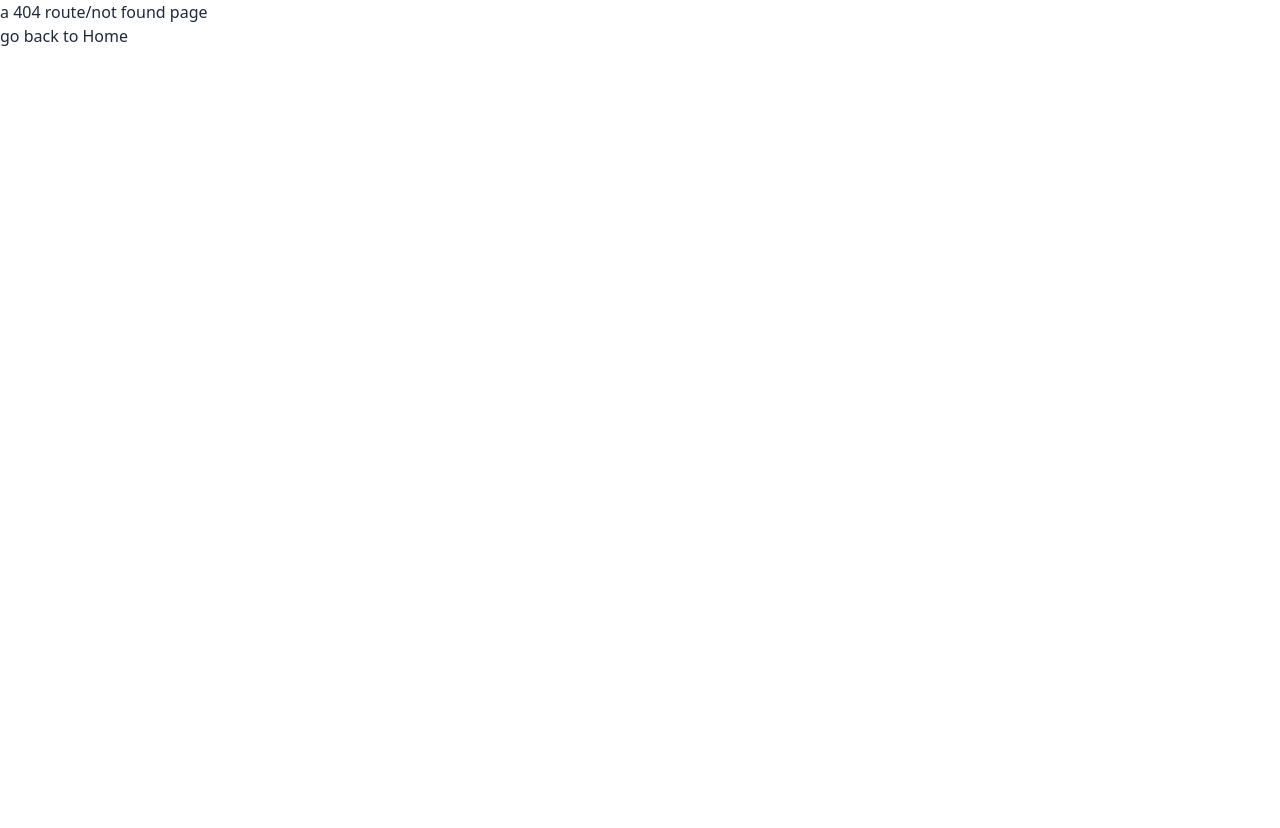
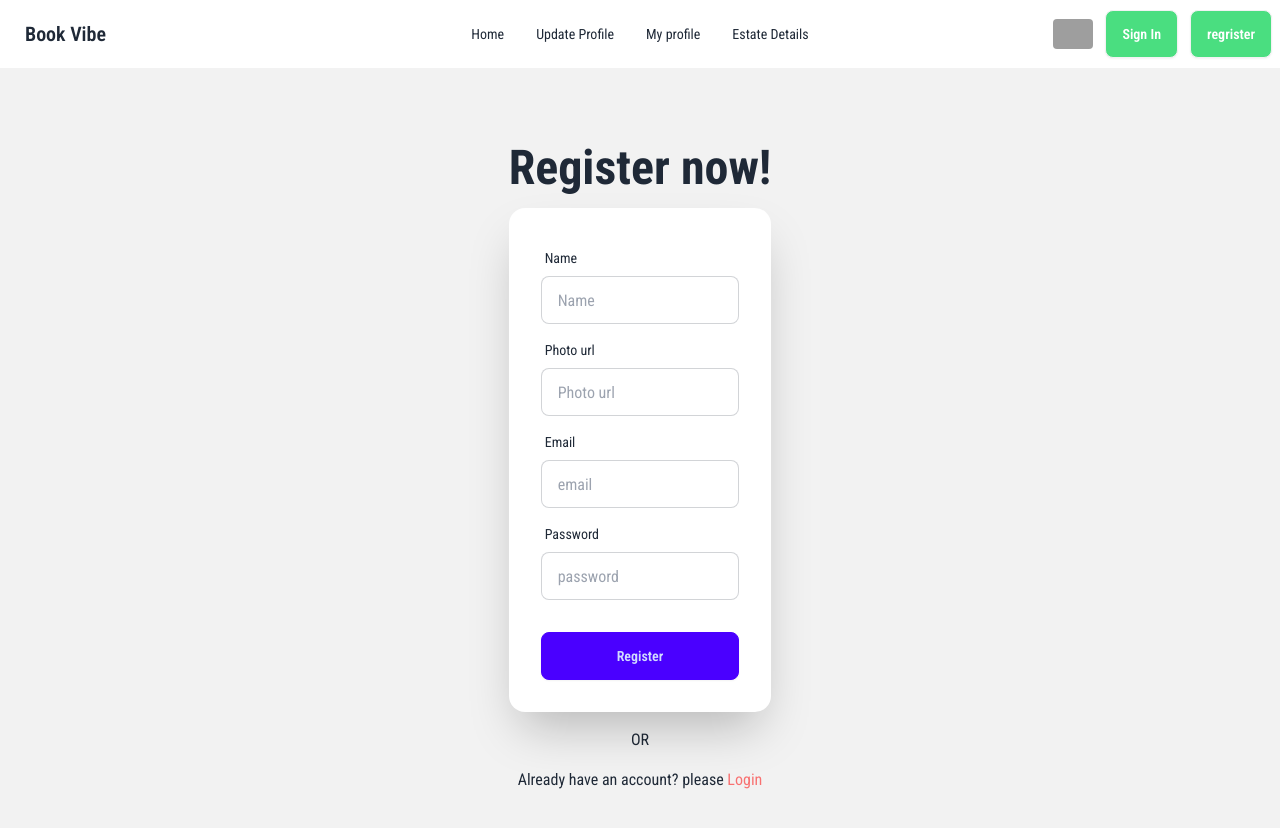
Before and after one commit to rakib135836/jomi-joma, a React (Vite) app: page /regerister in a window 1280 px wide. Before the commit this address had no page. Shown: the top 828 px of the page. Before the commit the page ends 800 px from the top, so only its background shows below. Built offline with nearby package versions, Linux system fonts and the light colour scheme; grey boxes are pictures that could not be loaded.

Commit message:
register ui compleated

```diff
--- a/src/FirebaseProvider/FirebaseProvider.jsx
+++ b/src/FirebaseProvider/FirebaseProvider.jsx
@@ -1,10 +1,11 @@
+import { createContext } from "react";
 
-
-const FirebaseProvider = () => {
+export const FirebaseContext=createContext(null);
+const FirebaseProvider = ({children}) => {
     return (
-        <div>
-
-        </div>
+        <FirebaseContext.Provider>
+            {children}
+        </FirebaseContext.Provider>
     );
 };
 
--- a/src/firebase/firebase.config.js
+++ b/src/firebase/firebase.config.js
@@ -1,6 +1,6 @@
 
 import { initializeApp } from "firebase/app";
-import { getAuth } from "firebase/auth";
+
 
 // Your web app's Firebase configuration
 const firebaseConfig = {
@@ -14,5 +14,5 @@
 
 // Initialize Firebase
 const app = initializeApp(firebaseConfig);
-const auth = getAuth(app);
-export default auth;
+
+export default app;
--- a/src/pages/Login/Login.jsx
+++ b/src/pages/Login/Login.jsx
@@ -1,6 +1,13 @@
 import { FaGoogle,FaGithub  } from "react-icons/fa6";
+import { Link } from "react-router-dom";
 
 const Login = () => {
+
+    const handleLogin= e =>{
+        e.preventDefault();
+        const form=new FormData(e.currentTarget);
+        console.log(form.get('email'))
+    }
     return (
         <div className="hero min-h-screen bg-base-200 ">
             <div className="hero-content flex-col  ">
@@ -9,7 +16,11 @@
 
                 </div>
                 <div className="card shrink-0 w-full max-w-sm shadow-2xl bg-base-100">
-                    <form className="card-body">
+
+
+                    <form onSubmit={handleLogin} className="card-body">
+
+
                         <div className="form-control">
                             <label className="label">
                                 <span className="label-text">Email</span>
@@ -23,10 +34,13 @@
                             <input type="password" placeholder="password" className="input input-bordered" required />
 
                         </div>
+
+
                         <div className="form-control mt-6">
                             <button className="btn btn-primary">Login</button>
                         </div>
                     </form>
+
                 </div>
 
 
@@ -49,7 +63,7 @@
 
                 </div>
 
-
+                <p>Dont have an account? please <Link className="text-red-400" to={'/regerister'}> Register</Link></p>
             </div>
 
 
--- /dev/null
+++ b/src/pages/Regerister/Regerister.jsx
@@ -0,0 +1,73 @@
+import { Link } from "react-router-dom";
+
+
+const Regerister = () => {
+
+    const handleRegister= e =>{
+        e.preventDefault();
+        const form=new FormData(e.currentTarget);
+        console.log(form.get('email'))
+    }
+    return (
+        <div className="hero min-h-screen bg-base-200 ">
+        <div className="hero-content flex-col  ">
+            <div className="text-center lg:text-left">
+                <h1 className="text-5xl font-bold text-center">Register now!</h1>
+
+            </div>
+            <div className="card shrink-0 w-full max-w-sm shadow-2xl bg-base-100">
+
+
+                <form onSubmit={handleRegister} className="card-body">
+
+
+                    <div className="form-control">
+                        <label className="label">
+                            <span className="label-text">Name</span>
+                        </label>
+                        <input type="text" name="Name" placeholder="Name" className="input input-bordered" required />
+                    </div>
+                    <div className="form-control">
+                        <label className="label">
+                            <span className="label-text">Photo url</span>
+                        </label>
+                        <input type="text" name="Photo" placeholder="Photo url" className="input input-bordered" required />
+                    </div>
+                    <div className="form-control">
+                        <label className="label">
+                            <span className="label-text">Email</span>
+                        </label>
+                        <input type="email" name="email" placeholder="email" className="input input-bordered" required />
+                    </div>
+                    <div className="form-control">
+                        <label className="label">
+                            <span className="label-text">Password</span>
+                        </label>
+                        <input type="password" placeholder="password" className="input input-bordered" required />
+
+                    </div>
+
+
+                    <div className="form-control mt-6">
+                        <button className="btn btn-primary">Register</button>
+                    </div>
+                </form>
+
+            </div>
+
+
+            <p className="text-center">OR</p>
+
+
+
+
+
+            <p>Already have an account? please <Link className="text-red-400" to={'/login'}> Login</Link></p>
+        </div>
+
+
+    </div>
+    );
+};
+
+export default Regerister;
```
Also changed, not shown: src/main.jsx (+9 -1 lines).
